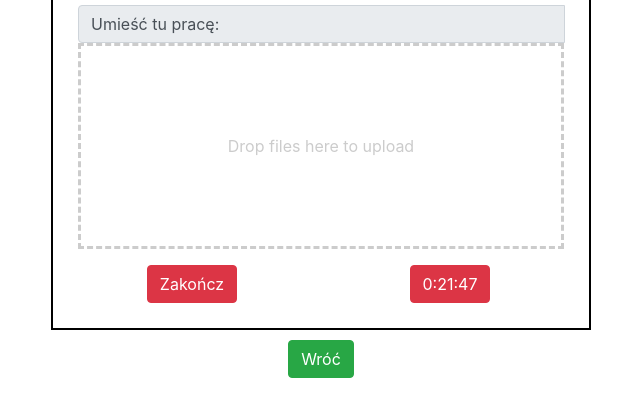
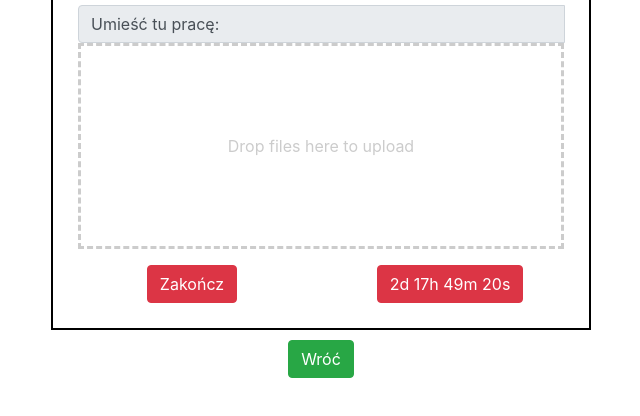
Before and after one commit to xNIGHTHAWKx/PDSI_Project, a plain HTML site: page student.html in a window 1280 px wide. Shown: the part 300-716 px from the top of the page, without its empty margins (319-959 px from the left). Drawn offline with nearby package versions, Linux system fonts and the light colour scheme.

Commit message:
Add counDownTimer

```diff
--- a/js/app.js
+++ b/js/app.js
@@ -22,3 +22,32 @@ function confirm_exit() {
     // nothing
   }
 }
+function countDownTimer() {
+  var countDownDate = new Date("Jun 5, 2019 15:37:25").getTime();
+
+  // Update the count down every 1 second
+  var x = setInterval(function() {
+
+    // Get today's date and time
+    var now = new Date().getTime();
+
+    // Find the distance between now and the count down date
+    var distance = countDownDate - now;
+
+    // Time calculations for days, hours, minutes and seconds
+    var days = Math.floor(distance / (1000 * 60 * 60 * 24));
+    var hours = Math.floor((distance % (1000 * 60 * 60 * 24)) / (1000 * 60 * 60));
+    var minutes = Math.floor((distance % (1000 * 60 * 60)) / (1000 * 60));
+    var seconds = Math.floor((distance % (1000 * 60)) / 1000);
+
+    // Output the result in an element with id="demo"
+    document.getElementById("zakoncz_timer").innerHTML = days + "d " + hours + "h "
+    + minutes + "m " + seconds + "s ";
+
+    // If the count down is over, write some text
+    if (distance < 0) {
+      clearInterval(x);
+      document.getElementById("zakoncz_timer").innerHTML = "EXPIRED";
+    }
+  }, 1000);
+}
--- a/student.html
+++ b/student.html
@@ -34,7 +34,7 @@
     <script src="js/app.js"></script>
 </head>
 
-<body>
+<body onload="countDownTimer()">
     <div class="container text-center">
         <div class="row justify-content-center">
             <div class="col-md-6">
@@ -58,7 +58,7 @@
                             <button type="button" id="zakoncz" class="btn btn-danger" onclick="confirm_exit()"">Zakończ</button>
                         </div>
                         <div class="col right" id="timer">
-                            <button type="button" id="zakoncz" class="btn btn-danger">0:21:47</button>
+                            <button type="button" id="zakoncz_timer" class="btn btn-danger">0:21:47</button>
                         </div>
                     </div>
                 </div>
--- a/styles/mystyles.css
+++ b/styles/mystyles.css
@@ -43,3 +43,7 @@ a:visited {
   line-height: 200px;
   text-align: center
 }
+
+#folder_input {
+    height: 100%;
+}
```
Also changed, not shown: teacher.html (+2 -2 lines).
